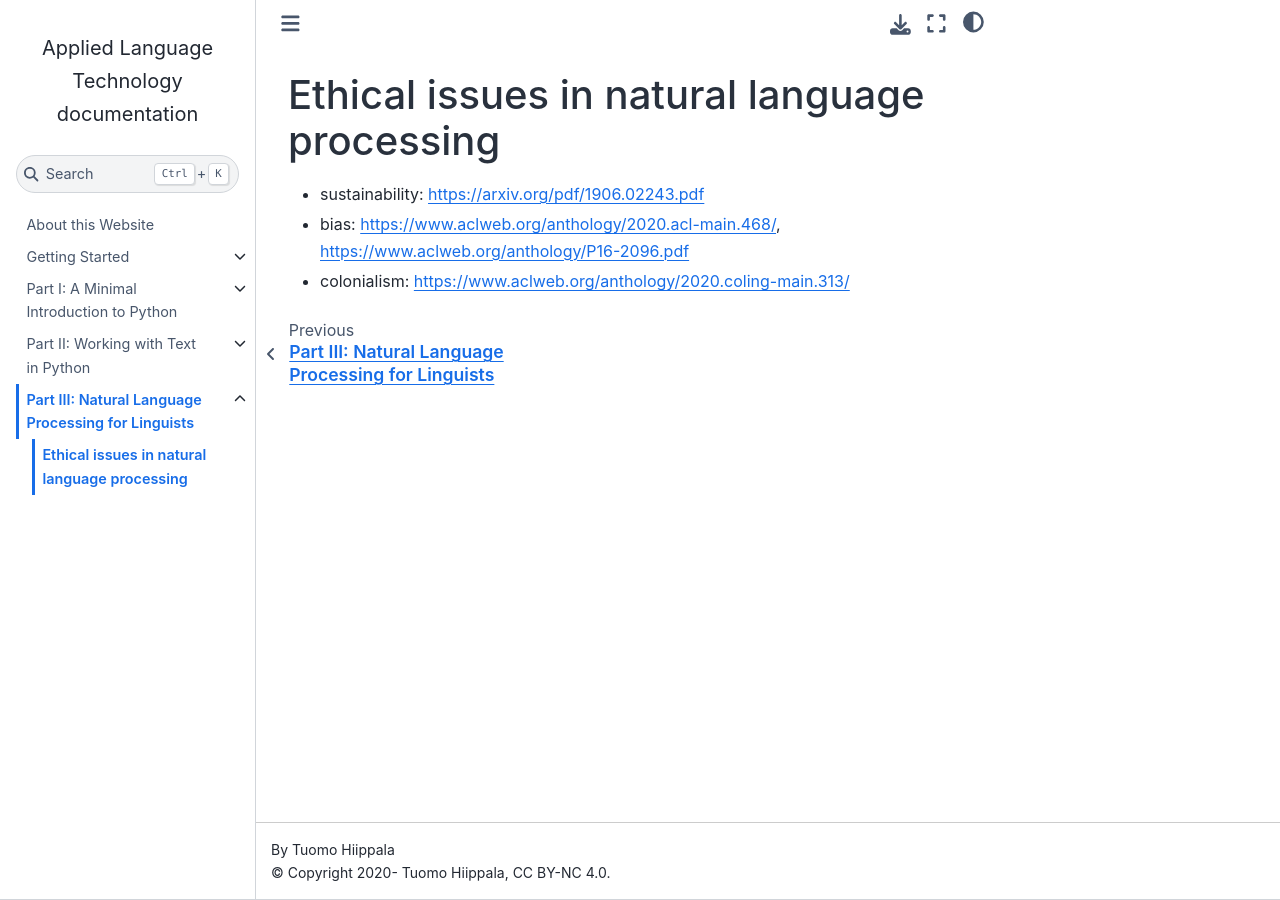
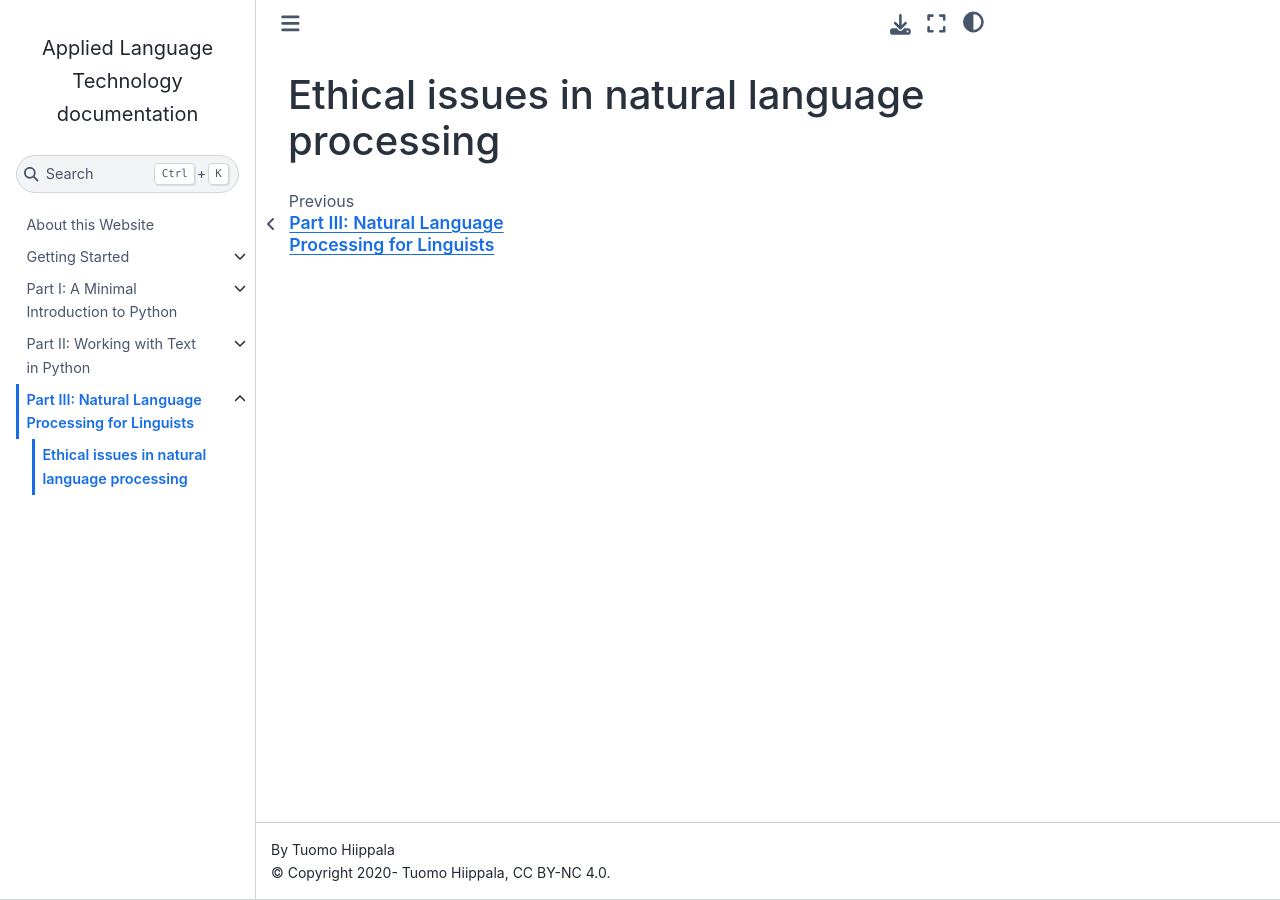
Before and after one commit to Applied-Language-Technology/website, a Sphinx documentation site: the page built from source/ethics.rst, in a window 1280 px wide. Built offline with Sphinx 7.4.7 and the Sphinx Book theme 1.1.4, drawn with Linux system fonts in a browser that asks for light colours; pages that are not in the unit, such as notebooks, are missing from menus; part of the change alters nothing that is shown.

Commit message:
remove notes

```diff
--- a/source/ethics.rst
+++ b/source/ethics.rst
@@ -1,8 +1,3 @@
 *********************************************
 Ethical issues in natural language processing
 *********************************************
-
-- sustainability: https://arxiv.org/pdf/1906.02243.pdf
-- bias: https://www.aclweb.org/anthology/2020.acl-main.468/, https://www.aclweb.org/anthology/P16-2096.pdf
-
-- colonialism: https://www.aclweb.org/anthology/2020.coling-main.313/
```
